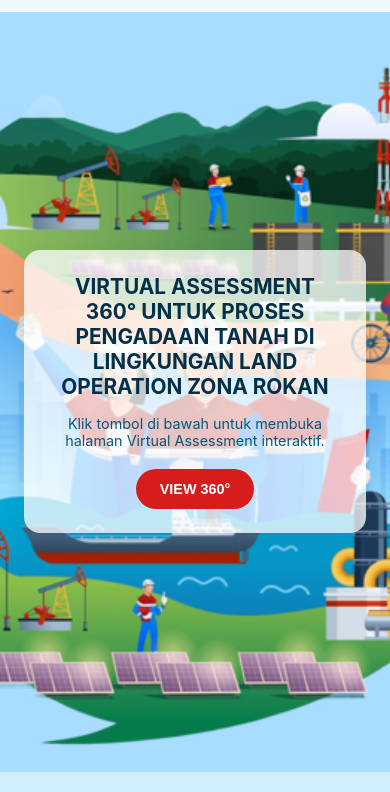
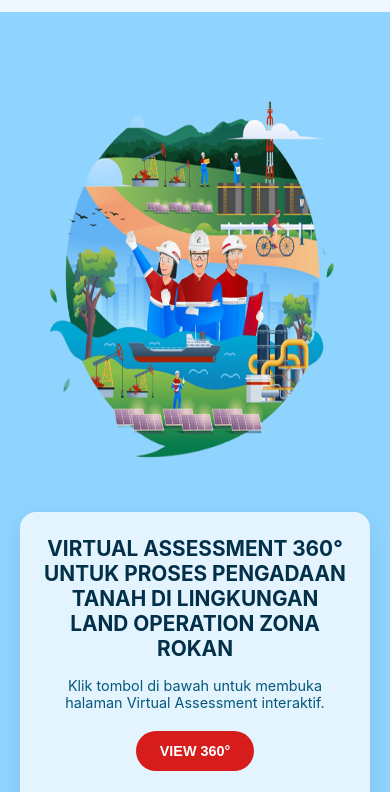
Before and after one commit to renman157/LandingPageVA360, a plain HTML site: page index.html in a window 390 px wide. Shown: the part 52-844 px from the top of the page. Drawn offline with Linux system fonts and the light colour scheme.

Commit message:
index.html

```diff
--- a/index.html
+++ b/index.html
@@ -30,38 +30,52 @@
       object-fit: contain;
     }
 
+    /* --- HERO SECTION BARU --- */
     .hero {
-      background: url('assets/img/hero-illustration.png') center/cover no-repeat;
       display: flex;
-      flex-direction: column;
+      align-items: center;
       justify-content: center;
-      align-items: center;
-      text-align: center;
-      padding: 100px 20px;
+      gap: 40px;
+      padding: 80px 40px;
       min-height: 90vh;
+      background-color: #8fd3ff;
+      flex-wrap: wrap;
+    }
+
+    .hero-illustration {
+      flex: 1 1 400px;
+      display: flex;
+      justify-content: center;
+    }
+
+    .hero-illustration img {
+      width: 100%;
+      max-width: 600px;
+      height: auto;
     }
 
     .hero-content {
+      flex: 1 1 400px;
       background: rgba(255, 255, 255, 0.75);
       padding: 30px 40px;
       border-radius: 16px;
-      max-width: 800px;
       box-shadow: 0 8px 24px rgba(0,0,0,0.08);
+      text-align: left;
     }
 
-    .hero h1 {
+    .hero-content h1 {
       font-size: 1.8rem;
       margin-bottom: 16px;
       font-weight: 700;
     }
 
-    .hero p {
+    .hero-content p {
       font-size: 1rem;
       color: #05587b;
       margin-bottom: 20px;
     }
 
-    .hero a button {
+    .hero-content a button {
       background-color: #d71c1c;
       border: none;
       color: #fff;
@@ -73,7 +87,7 @@
       font-weight: 600;
     }
 
-    .hero a button:hover {
+    .hero-content a button:hover {
       background-color: #b51313;
       transform: translateY(-2px);
     }
@@ -104,26 +118,31 @@
       }
 
       .hero {
-        padding: 70px 15px;
-        background-size: cover;
+        flex-direction: column;
+        padding: 60px 20px;
+        text-align: center;
       }
 
       .hero-content {
-        max-width: 95%;
+        text-align: center;
         padding: 24px;
       }
 
-      .hero h1 {
+      .hero-content h1 {
         font-size: 1.3rem;
       }
 
-      .hero p {
+      .hero-content p {
         font-size: 0.9rem;
       }
 
-      .hero a button {
+      .hero-content a button {
         font-size: 0.9rem;
         padding: 12px 24px;
+      }
+
+      .hero-illustration img {
+        max-width: 90%;
       }
 
       .flowchart {
@@ -141,6 +160,9 @@
   </header>
 
   <section class="hero">
+    <div class="hero-illustration">
+      <img src="assets/img/hero-illustration.png" alt="Ilustrasi Virtual Assessment" />
+    </div>
     <div class="hero-content">
       <h1>VIRTUAL ASSESSMENT 360° UNTUK PROSES PENGADAAN TANAH DI LINGKUNGAN LAND OPERATION ZONA ROKAN</h1>
       <p>Klik tombol di bawah untuk membuka halaman Virtual Assessment interaktif.</p>
```
